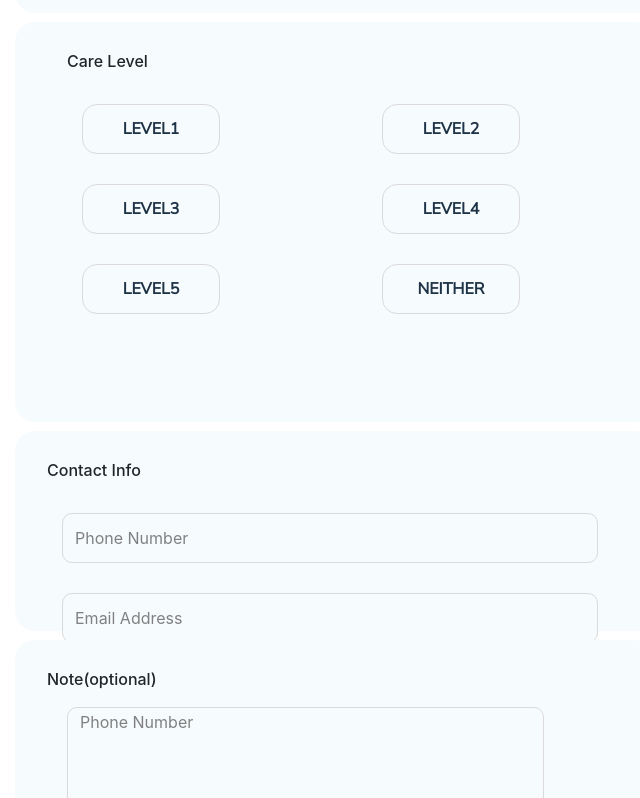
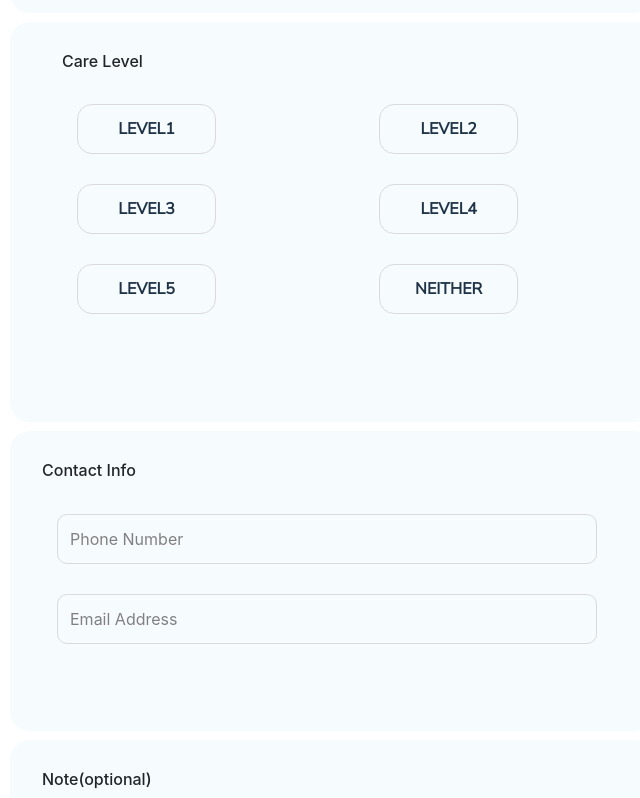
Before and after one commit to ahmedkhalid136/FlegeBOX-FINALIZED, a React (Create React App) app: page /Fillinformation in a window 768 px wide. Shown: the part 525-1323 px from the top of the page, without its empty margins (10-650 px from the left). Built offline with nearby package versions, Linux system fonts and the light colour scheme.

Commit message:
Fill information made responsive

```diff
--- a/src/components/FillInformation/Fillinfo.css
+++ b/src/components/FillInformation/Fillinfo.css
@@ -153,7 +153,7 @@
 
 @media (min-width: 500px) and (max-width: 800px) {
   .mainDiv{
-    margin-left: 15px;
+    margin-left: 10px;
   }
   .personalInfo {
     background: #f6fbfe;
@@ -179,7 +179,7 @@
     float: left;
     text-align: left;
     width: 85%;
-    height: 200px;
+    height: 300px;
     margin-left: 10px;
     border-radius: 20px;
     margin-top: 9px;
@@ -291,7 +291,7 @@
 
 @media (min-width:300px) and (max-width:499px) {
   .mainDiv{
-    margin-left: 15px;
+    margin-left: 10px;
   }
   .personalInfo {
     background: #f6fbfe;
```
